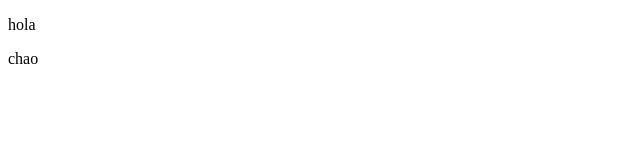
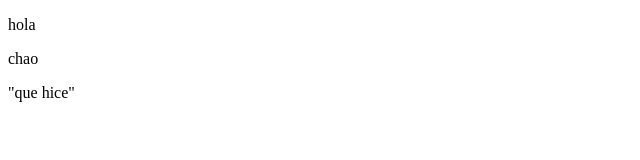
Before and after one commit to wilmer7522/prueba_Git, a plain HTML site: page index.html in a window 1280 px wide. Shown: the full height of the page, 0-640 px from the left. Drawn offline with Linux system fonts and the light colour scheme.

Commit message:
segunda prueba

```diff
--- a/index.html
+++ b/index.html
@@ -10,5 +10,6 @@
     <p>chao
 
     </p>
+    "que hice"
 </body>
 </html>
```
